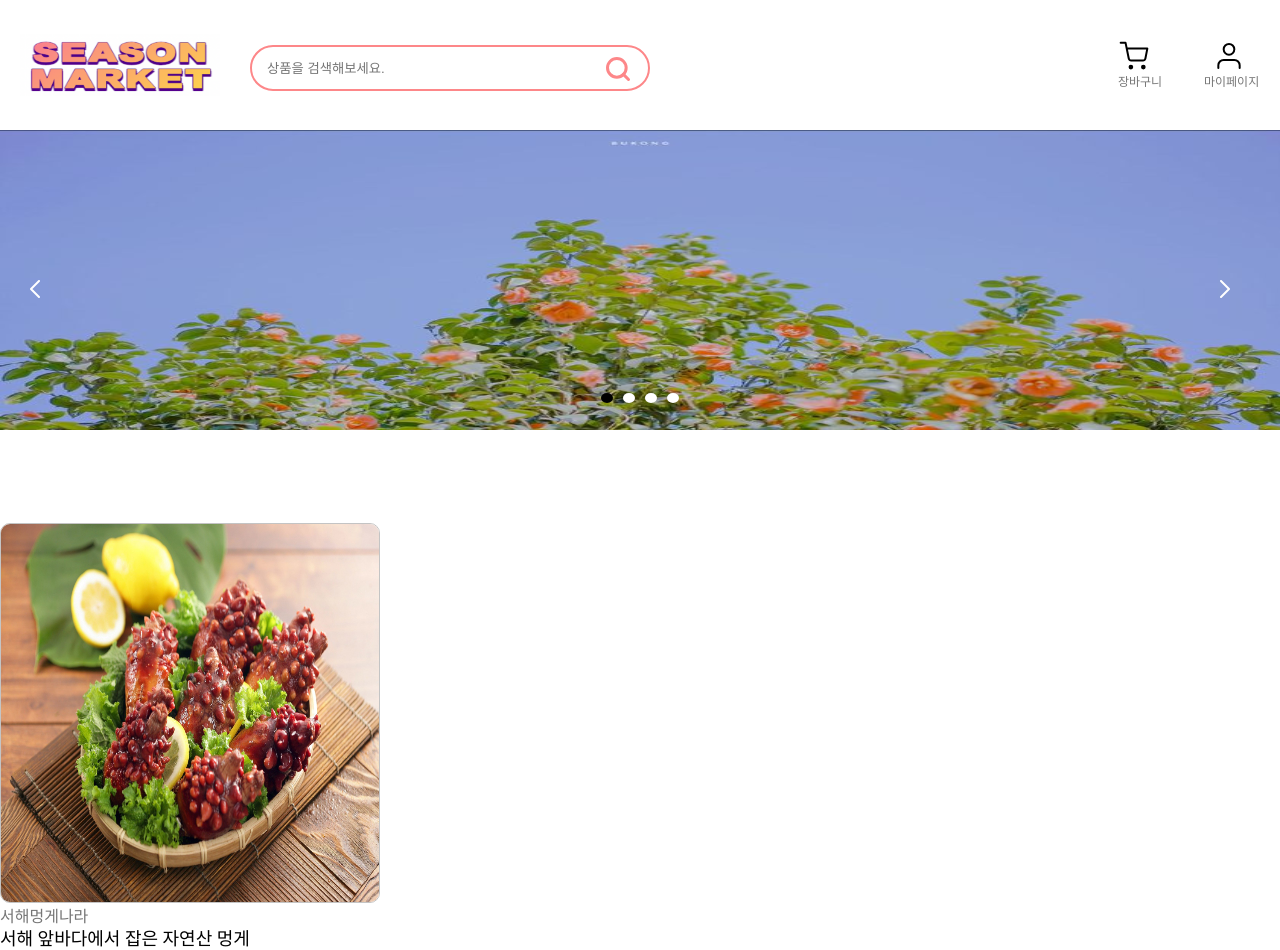
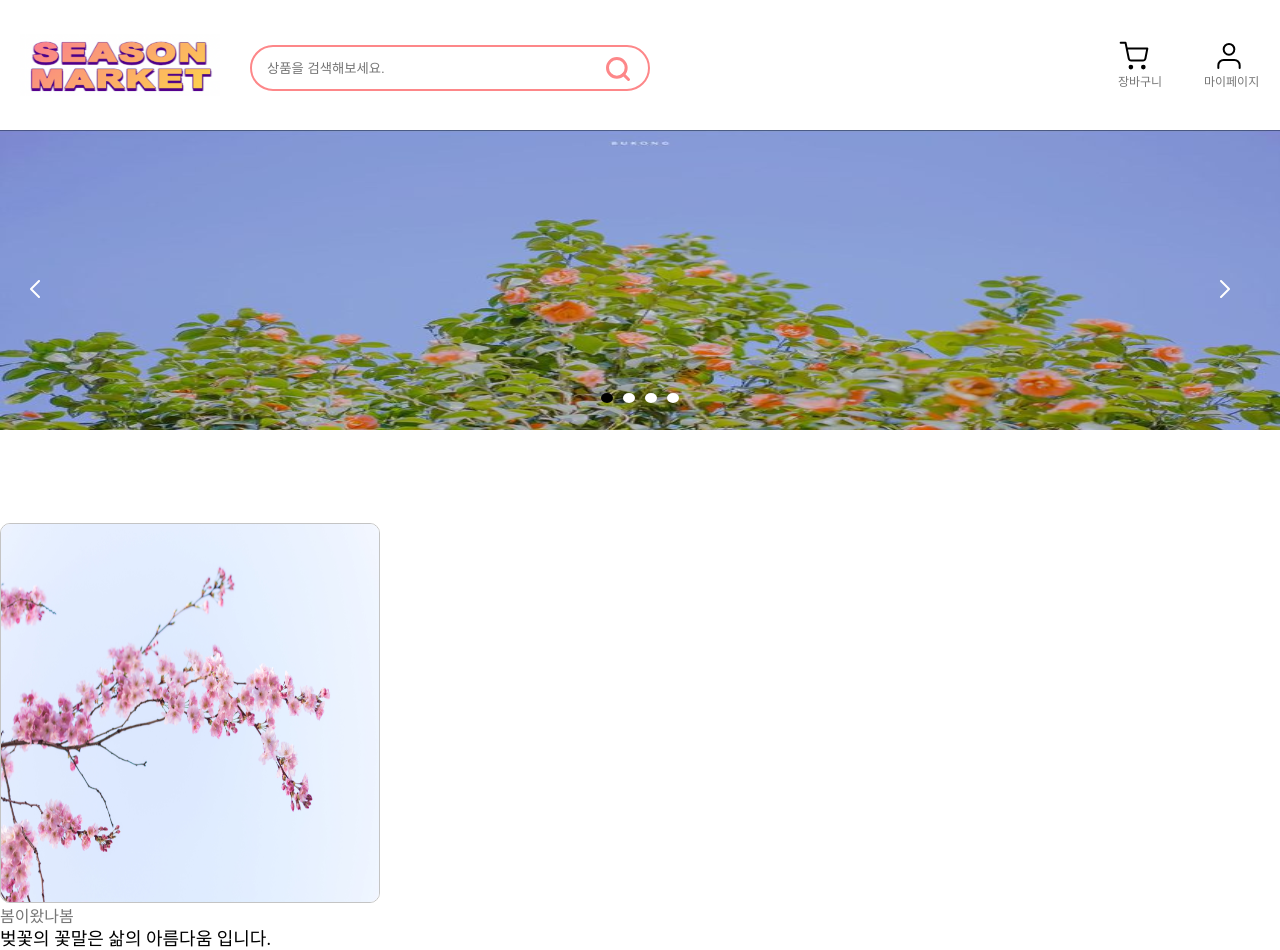
Before and after one commit to yoojin-park19/season_market, a React (Create React App) app: page / in a window 1280 px wide. Shown: the top 950 px of the page. Built offline with nearby package versions, Linux system fonts and the light colour scheme; the HTML template or start-up script is replaced by a standard one.

Commit message:
슬라이드,화면 전환 같이 이루어지게 구현

```diff
--- /dev/null
+++ b/src/constants/database.js
@@ -0,0 +1,83 @@
+export const Items = [
+  {
+    index: 0,
+    season: [
+      {
+        url: './assets/spring.jpg',
+        company: '봄이왔나봄',
+        title: '벚꽃의 꽃말은 삶의 아름다움 입니다.',
+        price: 20000,
+      },
+    ],
+  },
+  {
+    index: 1,
+    season: [
+      {
+        url: './assets/spring.jpg',
+        company: '봄이왔나봄',
+        title: '벚꽃의 꽃말은 삶의 아름다움 입니다.',
+        price: 20000,
+      },
+      {
+        url: './assets/spring2.jpg',
+        company: '봄이왔나봄',
+        title: '벚꽃의 꽃말은 삶의 아름다움 입니다.',
+        price: 20000,
+      },
+    ],
+  },
+  {
+    index: 2,
+    season: [
+      {
+        url: './assets/spring.jpg',
+        company: '봄이왔나봄',
+        title: '벚꽃의 꽃말은 삶의 아름다움 입니다.',
+        price: 20000,
+      },
+      {
+        url: './assets/spring2.jpg',
+        company: '봄이왔나봄',
+        title: '벚꽃의 꽃말은 삶의 아름다움 입니다.',
+        price: 20000,
+      },
+      {
+        url: './assets/spring3.jpg',
+        company: '봄이왔나봄',
+        title: '벚꽃의 꽃말은 삶의 아름다움 입니다.',
+        price: 20000,
+      },
+    ],
+  },
+  {
+    index: 3,
+    season: [
+      {
+        url: './assets/spring.jpg',
+        company: '봄이왔나봄',
+        title: '벚꽃의 꽃말은 삶의 아름다움 입니다.',
+        price: 20000,
+      },
+      {
+        url: './assets/spring2.jpg',
+        company: '봄이왔나봄',
+        title: '벚꽃의 꽃말은 삶의 아름다움 입니다.',
+        price: 20000,
+      },
+      {
+        url: './assets/spring3.jpg',
+        company: '봄이왔나봄',
+        title: '벚꽃의 꽃말은 삶의 아름다움 입니다.',
+        price: 20000,
+      },
+      {
+        url: './assets/spring4.jpeg',
+        company: '봄이왔나봄',
+        title: '벚꽃의 꽃말은 삶의 아름다움 입니다.',
+        price: 20000,
+      },
+    ],
+  },
+];
+export default Items;
--- a/src/constants/index.js
+++ b/src/constants/index.js
@@ -2,18 +2,42 @@ export const Images = [
   {
     index: 0,
     url: '/assets/spring5.jpeg',
+    item: {
+      flowerUrl: './assets/spring.jpg',
+      flowerCompany: '봄이왔나봄',
+      flowerTitle: '벚꽃의 꽃말은 삶의 아름다움 입니다.',
+      flowerPrice: 20000,
+    },
   },
   {
     index: 1,
     url: '/assets/summer.jpeg',
+    item: {
+      flowerUrl: './assets/spring.jpg',
+      flowerCompany: '여름이왔나봄',
+      flowerTitle: '벚꽃의 꽃말은 삶의 아름다움 입니다.',
+      flowerPrice: 20000,
+    },
   },
   {
     index: 2,
     url: '/assets/fall.jpg',
+    item: {
+      flowerUrl: './assets/spring.jpg',
+      flowerCompany: '봄이왔나봄',
+      flowerTitle: '벚꽃의 꽃말은 삶의 아름다움 입니다.',
+      flowerPrice: 20000,
+    },
   },
   {
     index: 3,
     url: '/assets/winter.jpg',
+    item: {
+      flowerUrl: './assets/spring.jpg',
+      flowerCompany: '봄이왔나봄',
+      flowerTitle: '벚꽃의 꽃말은 삶의 아름다움 입니다.',
+      flowerPrice: 20000,
+    },
   },
 ];
 
--- a/src/pages/Home/components/HomeItem.jsx
+++ b/src/pages/Home/components/HomeItem.jsx
@@ -1,28 +1,38 @@
 import styled from 'styled-components';
 import { Link } from 'react-router-dom';
+import Items from '../../../constants/database';
 
 const HomeItems = () => {
   return (
     <HomeItem>
-      <img src="./assets/squirt.jpg" alt="멍게" />
-      <p className="company">서해멍게나라</p>
-      <p className="title">서해 앞바다에서 잡은 자연산 멍게</p>
-      <p className="price">20,000원</p>
+      <ul>
+        {Items.map((item, index) => (
+          <>
+            {}
+            <IMG src={item.url} key={index} />
+            <p className="company">{item.company}</p>
+            <p className="title">{item.title}</p>
+            <p className="price">{item.price}원</p>
+          </>
+        ))}
+      </ul>
     </HomeItem>
   );
 };
+
+const IMG = styled.img`
+  width: 380px;
+  height: 380px;
+  border-radius: 10px;
+  border: 1px solid #c4c4c4;
+  box-sizing: border-box;
+`;
 
 const HomeItem = styled.section`
   width: 380px;
   height: 490px;
   margin-top: 80px;
-  img {
-    width: 380px;
-    height: 380px;
-    border-radius: 10px;
-    border: 1px solid #c4c4c4;
-    box-sizing: border-box;
-  }
+
   .company {
     font-size: 16px;
     line-height: 22px;
--- a/src/pages/Home/components/HomeSlide.jsx
+++ b/src/pages/Home/components/HomeSlide.jsx
@@ -1,8 +1,10 @@
 import styled from 'styled-components';
 import React, { useRef, useState, useEffect } from 'react';
 import Images from '../../../constants/index';
+import Items from '../../../constants/database';
 const HomeSlides = () => {
   const [currentSlide, setCurrentSlide] = useState(0);
+  const [item, setItem] = useState(0);
   const moveItemTarget = useRef(null);
 
   let images = [];
@@ -14,16 +16,20 @@ const HomeSlides = () => {
     const TOTAL_SLIDES = 3;
     if (currentSlide >= TOTAL_SLIDES) {
       setCurrentSlide(TOTAL_SLIDES);
+      setItem(TOTAL_SLIDES);
     } else {
       setCurrentSlide(currentSlide + 1);
+      setItem(item + 1);
     }
   }
 
   const prevSlide = () => {
     if (currentSlide <= 0) {
       setCurrentSlide(0);
+      setItem(0);
     } else {
       setCurrentSlide(currentSlide - 1);
+      setItem(item - 1);
     }
   };
 
@@ -49,6 +55,7 @@ const HomeSlides = () => {
   }, [currentSlide]);
 
   return (
+    <>
       <HomeSlide>
         <div className="cont-slide ">
           <ul ref={moveItemTarget} className="slideHidden">
@@ -63,6 +70,19 @@ const HomeSlides = () => {
         </div>
         <div className="indicatorCont">{indicatorRender()}</div>
       </HomeSlide>
+      <HomeItem>
+        <ul>
+          {Items[item].season.map((season, index) => (
+            <>
+              <Img src={season.url} key={index} />
+              <p className="company">{season.company}</p>
+              <p className="title">{season.title}</p>
+              <p className="price">{season.price}원</p>
+            </>
+          ))}
+        </ul>
+      </HomeItem>
+    </>
   );
 };
 
@@ -120,4 +140,32 @@ const HomeSlide = styled.section`
   }
 `;
 
+const Img = styled.img`
+  width: 380px;
+  height: 380px;
+  border-radius: 10px;
+  border: 1px solid #c4c4c4;
+  box-sizing: border-box;
+`;
+
+const HomeItem = styled.section`
+  width: 380px;
+  height: 490px;
+  margin-top: 80px;
+
+  .company {
+    font-size: 16px;
+    line-height: 22px;
+    color: #767676;
+  }
+  .title {
+    font-size: 18px;
+    line-height: 22px;
+  }
+  .price {
+    font-size: 24px;
+    line-height: 30px;
+    font-weight: 700;
+  }
+`;
 export default HomeSlides;
--- a/src/pages/Home/index.jsx
+++ b/src/pages/Home/index.jsx
@@ -1,13 +1,11 @@
 import HomeHeader from './components/HomeHeader';
 import HomeSlide from './components/HomeSlide';
-import HomeItems from './components/HomeItem';
 
 const HomeIndexPage = () => {
   return (
     <>
       <HomeHeader />
       <HomeSlide />
-      <HomeItems />
     </>
   );
 };
```
Lines whose indentation alone changed are shown as unchanged.
